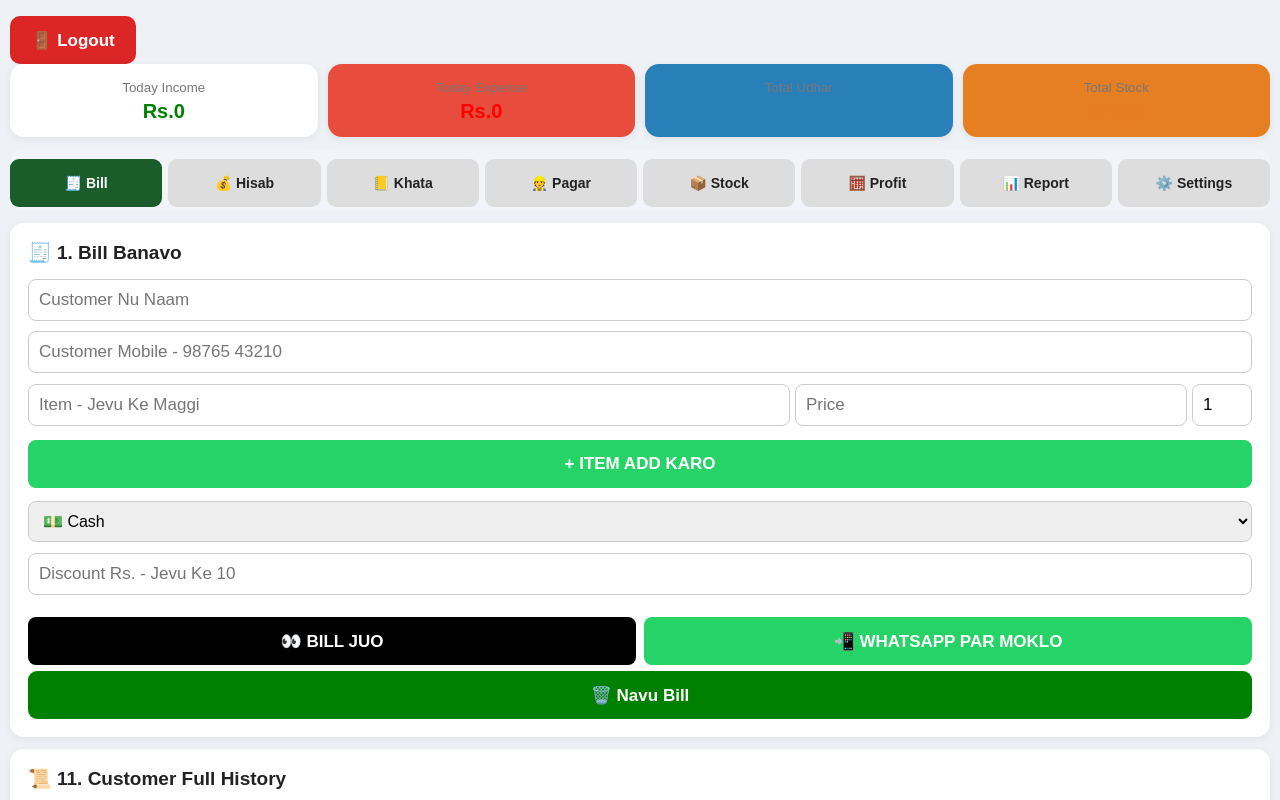
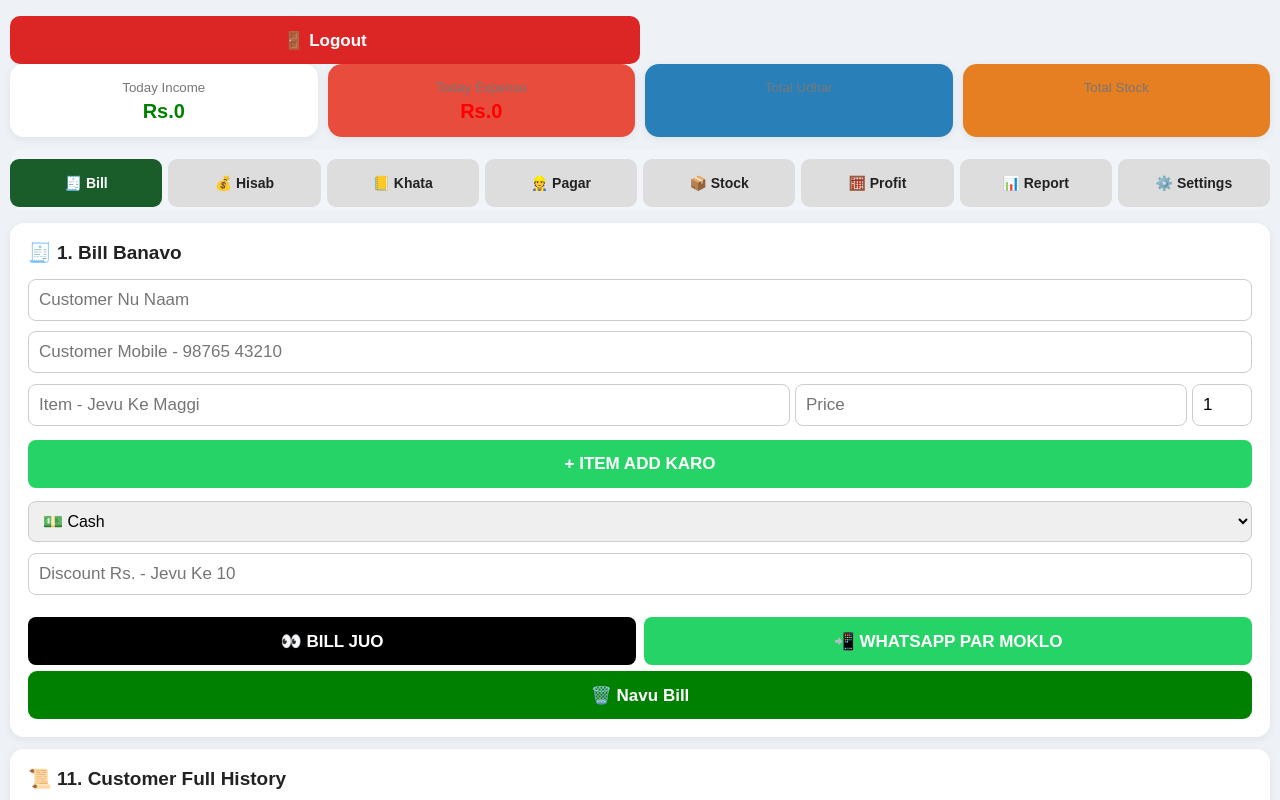
Before and after one commit to mrmemon322-lab/Raj-Sales, a plain HTML site: page app.html in a window 1280 px wide. Shown: the top 800 px of the page. Drawn offline with Linux system fonts and the light colour scheme.

Commit message:
Update app.html

```diff
--- a/app.html
+++ b/app.html
@@ -81,7 +81,7 @@ button:active{opacity:0.8}
 
  <!-- ✅ SACHU BUTTON - AA J MUKO -->
 <!-- ✅ SACHU - type="button" Jaruri Che! Nahi To Form Reload Thase! -->
-<button type="button" id="logoutBtn" onclick="doLogout()" style="background:#dc2626;color:white;padding:12px;border:none;border-radius:10px;width:10%;font-weight:bold;cursor:pointer">🚪 Logout</button>
+<button type="button" id="logoutBtn" onclick="doLogout()" style="background:#dc2626;color:white;padding:12px;border:none;border-radius:10px;width:50%;font-weight:bold;cursor:pointer">🚪 Logout</button>
 <!-- ========== DASHBOARD ========== -->
 <div class="dashboard">
 <div class="card green"><small>Today Income</small><b id="dInc">Rs.0</b></div>
```
